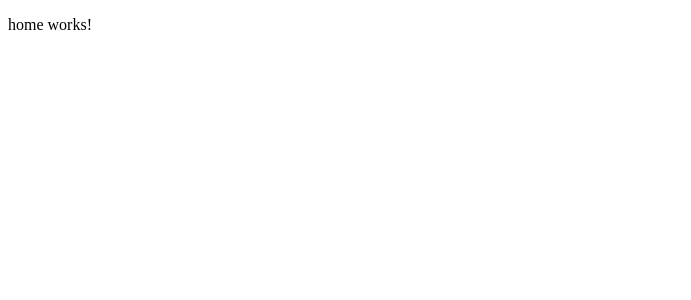
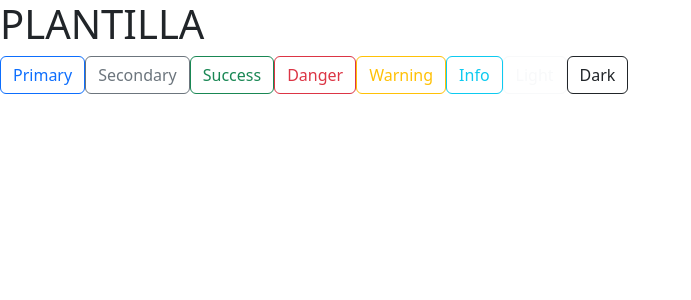
Before and after one commit to Juan-Arturo/Template-Project, an Angular app: page / in a window 1280 px wide. Shown: the top 300 px of the page, without its empty margins (0-691 px from the left). Built offline with nearby package versions, Linux system fonts and the light colour scheme.

Commit message:
Integracion de bootstrap 5

```diff
--- a/angular.json
+++ b/angular.json
@@ -25,9 +25,14 @@
               "src/assets"
             ],
             "styles": [
+              "node_modules/bootstrap/dist/css/bootstrap.min.css",
               "src/styles.css"
             ],
-            "scripts": [],
+            "scripts": [
+              "node_modules/jquery/dist/jquery.min.js",
+              "node_modules/@popperjs/core/dist/umd/popper.min.js",
+              "node_modules/bootstrap/dist/js/bootstrap.min.js"
+            ],
             "server": "src/main.server.ts",
             "prerender": true,
             "ssr": {
--- a/package.json
+++ b/package.json
@@ -21,7 +21,10 @@
     "@angular/platform-server": "^17.1.0",
     "@angular/router": "^17.1.0",
     "@angular/ssr": "^17.1.3",
+    "@popperjs/core": "^2.11.8",
+    "bootstrap": "^5.3.3",
     "express": "^4.18.2",
+    "jquery": "^3.7.1",
     "rxjs": "~7.8.0",
     "tslib": "^2.3.0",
     "zone.js": "~0.14.3"
--- a/src/app/main/home/home.component.html
+++ b/src/app/main/home/home.component.html
@@ -1 +1,11 @@
-<p>home works!</p>
+<h1>PLANTILLA</h1>
+
+
+<button type="button" class="btn btn-outline-primary">Primary</button>
+<button type="button" class="btn btn-outline-secondary">Secondary</button>
+<button type="button" class="btn btn-outline-success">Success</button>
+<button type="button" class="btn btn-outline-danger">Danger</button>
+<button type="button" class="btn btn-outline-warning">Warning</button>
+<button type="button" class="btn btn-outline-info">Info</button>
+<button type="button" class="btn btn-outline-light">Light</button>
+<button type="button" class="btn btn-outline-dark">Dark</button>
```
Also changed, not shown: 1 other file (tests, documents, lock files or other folders).
